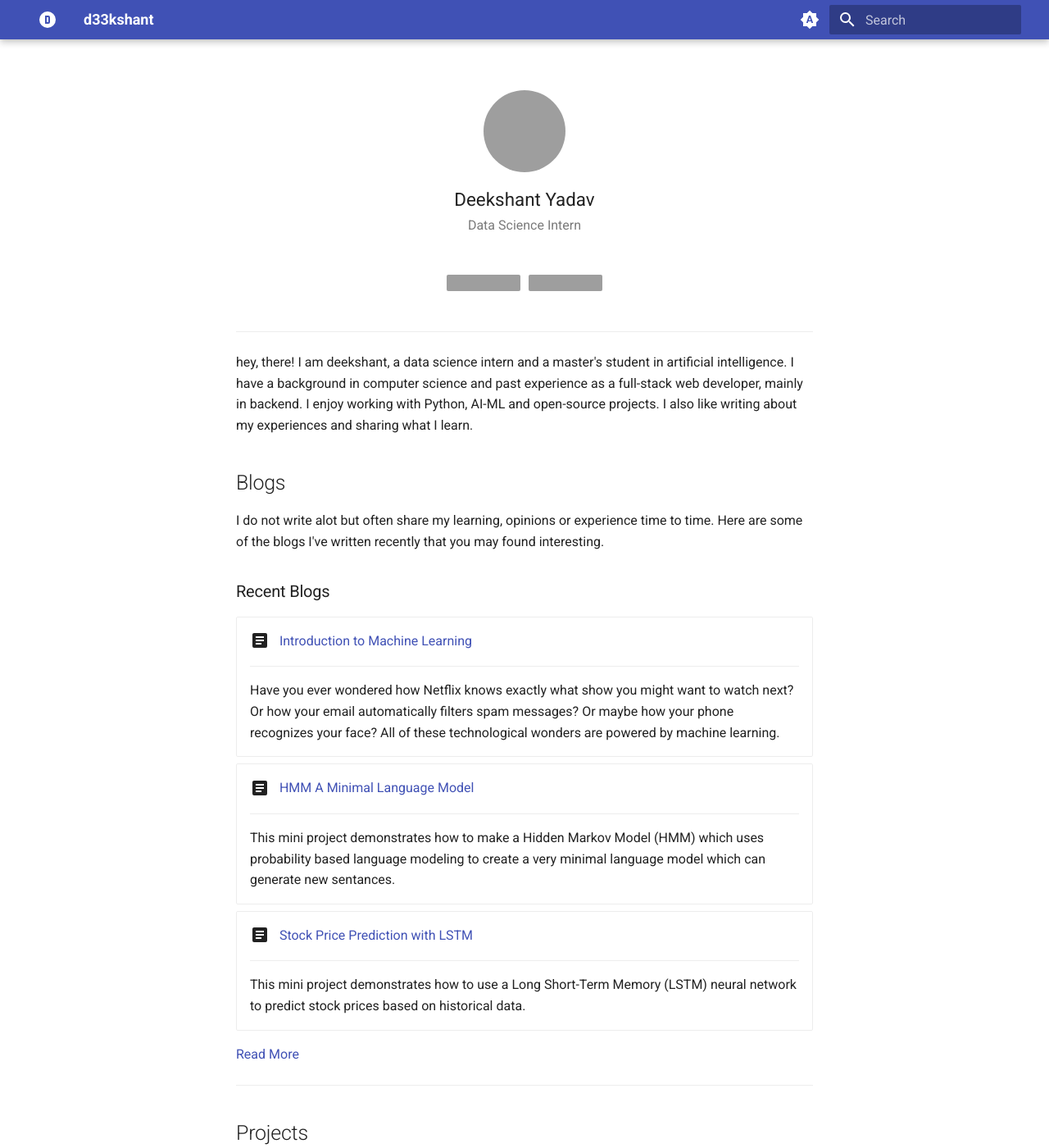
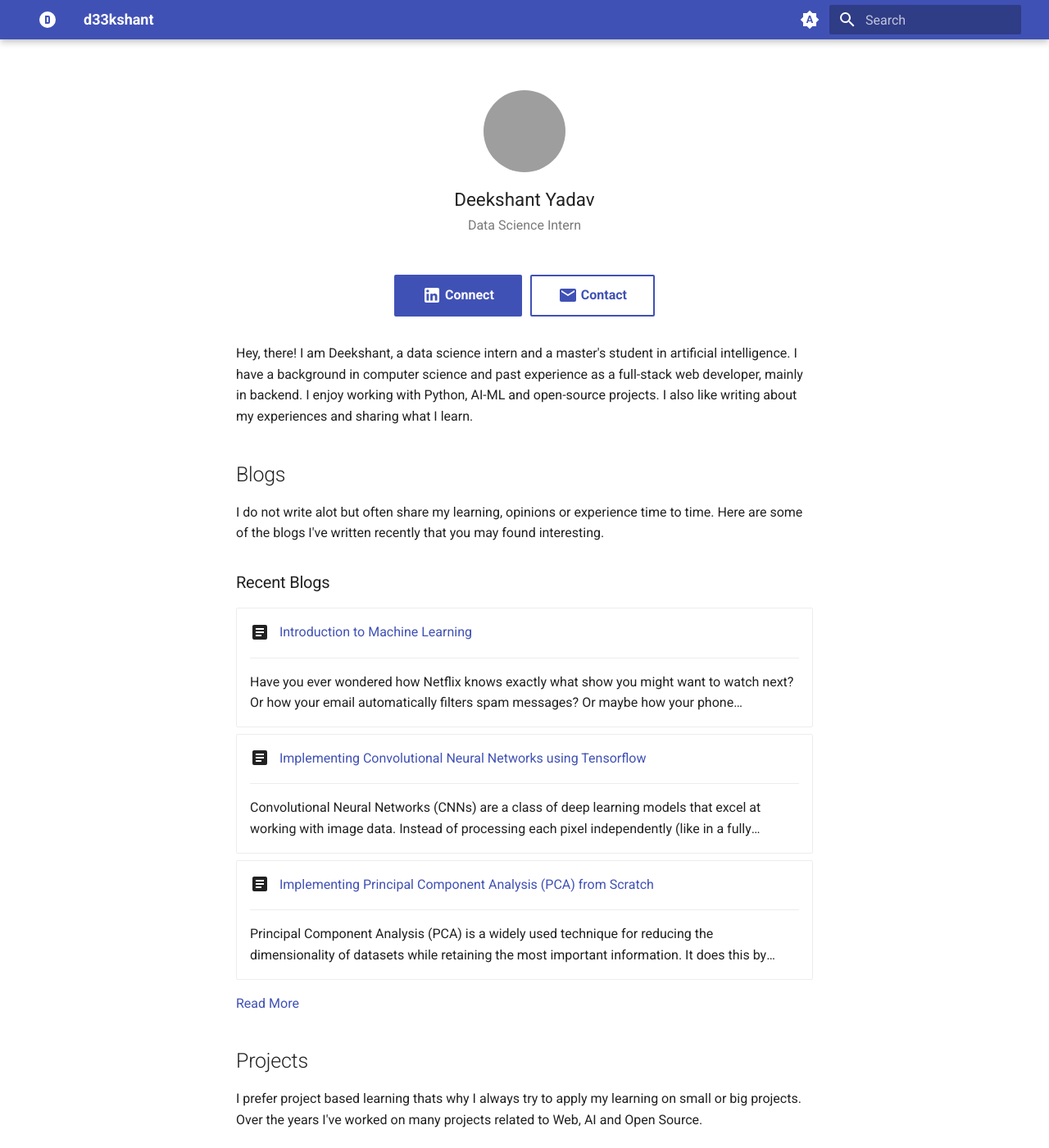
Before and after one commit to d33kshant/d33kshant.github.io, an MkDocs documentation site: the page built from docs/index.md, in a window 1280 px wide and 1400 px high. Shown: the whole window at 82% size. Built offline with MkDocs 1.6.1 and Material for MkDocs 9.7.7, drawn with Linux system fonts in a browser that asks for light colours; some of the changed text lies outside the part shown; grey boxes are pictures that could not be loaded.

```diff
--- a/docs/index.md
+++ b/docs/index.md
@@ -40,15 +40,19 @@ Data Science Intern
 
 <div markdown style="display: flex; gap: .5rem; justify-content: center;">
 
-[![Gmail](https://img.shields.io/badge/Contact-D14836?logo=gmail&logoColor=white)](mailto:d33kshant@gmail.com)
+[ :material-linkedin:{ .middle .lg } Connect](https://linkedin.com/in/deekshantyadav){ .md-button .md-button--primary target="_blank" }
 
-[![LinkedIn Learning](https://custom-icon-badges.demolab.com/badge/Connect-0A66C2?logo=linkedin-white&logoColor=fff)](https://linkedin.com/in/deekshantyadav){ target="_blank" }
+[ :material-email:{ .middle .lg } Contact](mailto:d33kshant@gmail.com){ .md-button }
+
+<!-- [![Gmail](https://img.shields.io/badge/Contact-D14836?logo=gmail&logoColor=white)](mailto:d33kshant@gmail.com)
+
+[![LinkedIn Learning](https://custom-icon-badges.demolab.com/badge/Connect-0A66C2?logo=linkedin-white&logoColor=fff)](https://linkedin.com/in/deekshantyadav){ target="_blank" } -->
 
 </div>
 
----
+# d33kshant
 
-hey, there! I am deekshant, a data science intern and a master's student in artificial intelligence. I have a background in computer science and past experience as a full-stack web developer, mainly in backend. I enjoy working with Python, AI-ML and open-source projects. I also like writing about my experiences and sharing what I learn.
+Hey, there! I am Deekshant, a data science intern and a master's student in artificial intelligence. I have a background in computer science and past experience as a full-stack web developer, mainly in backend. I enjoy working with Python, AI-ML and open-source projects. I also like writing about my experiences and sharing what I learn.
 
 
 ## Blogs
@@ -63,46 +67,72 @@ I do not write alot but often share my learning, opinions or experience time to
 
     ---
 
+    <span class="text-description">
     Have you ever wondered how Netflix knows exactly what show you might want to watch next? Or how your email automatically filters spam messages? Or maybe how your phone recognizes your face? All of these technological wonders are powered by machine learning.
+    </span>
 
--   :material-text-box:{ .lg .middle } &nbsp; [HMM A Minimal Language Model](blog/posts/hmm-a-minimal-language-model.md)
+-   :material-text-box:{ .lg .middle } &nbsp; [Implementing Convolutional Neural Networks using Tensorflow](blog/posts/implementing-convolutional-neural-networks-using-tensorflow.md)
 
     ---
 
-    This mini project demonstrates how to make a Hidden Markov Model (HMM) which uses probability based language modeling to create a very minimal language model which can generate new sentances.
+    <span class="text-description">
+    Convolutional Neural Networks (CNNs) are a class of deep learning models that excel at working with image data. Instead of processing each pixel independently (like in a fully connected neural network), CNNs use filters (or kernels) to scan across the image, capturing spatial hierarchies and local patterns like edges, textures, and shapes.
+    </span>
 
--   :material-text-box:{ .lg .middle } &nbsp; [Stock Price Prediction with LSTM](blog/posts/stock-price-prediction-with-lstm.md)
+-   :material-text-box:{ .lg .middle } &nbsp; [Implementing Principal Component Analysis (PCA) from Scratch](blog/posts/implementing-principal-component-analysis-pca-from-scratch.md)
 
     ---
 
-    This mini project demonstrates how to use a Long Short-Term Memory (LSTM) neural network to predict stock prices based on historical data.
+    <span class="text-description">
+    Principal Component Analysis (PCA) is a widely used technique for reducing the dimensionality of datasets while retaining the most important information. It does this by transforming correlated variables into a smaller set of uncorrelated variables called principal components.
+    <span>
 
 </div>
 
 [Read More](blog/index.md)
 
----
+
 
 ## Projects
 
-I prefer project based learning thats why I always try to apply my learning on small or big projects. Some projects are also available as blog as mini project or part of tutorial
+I prefer project based learning thats why I always try to apply my learning on small or big projects. Over the years I've worked on many projects related to Web, AI and Open Source.
 
 ### Pinned Projects
 
 <div class="grid cards" markdown>
 
--   :material-drawing-box:{ .lg .middle } &nbsp; [BookStore](https://github.com/d33kshant/bookstore)
+-   :material-chart-box:{ .lg .middle } &nbsp; Stock Price Prediction with LSTM
 
     ---
 
-    An e-commerce platform to by books and get recommendation for new readings.
+    A Long Short-Term Memory (LSTM) neural network to predict stock prices
 
--   :material-drawing-box:{ .lg .middle } &nbsp; [HackSafe](https://github.com/d33kshant/bookstore)
+    [Open In Google Colab](https://colab.research.google.com/drive/1bpPZ1RGcePPlbzrtTKpz4GPmTAGo9zpP?usp=sharing){ target="_blank" }
+
+-   :material-alpha-a-box:{ .lg .middle } &nbsp; HMM A Minimal Language Model
 
     ---
 
-    An Ed-Tech platform with rewards, articles, videos and quizzes.
+    Probability based language modeling to create a very minimal language model
+
+    [View](https://hmm-i86r.onrender.com/){ target="_blank" } &nbsp;&nbsp; [Open In Google Colab](https://colab.research.google.com/drive/1Y9I-IkZ3Q-dykvCpXLqcIoLoXMuwKkdf?usp=sharing){ target="_blank" }
+
+-   :material-web-box:{ .lg .middle } &nbsp; Store w/ Recommendation System
+
+    ---
+
+    An online commerece platform with content based recommendation system
+
+    [View](https://bookstore-three-psi.vercel.app/){ target="_blank" } &nbsp;&nbsp; [Open In GitHub](https://github.com/d33kshant/bookstore){ target="_blank" }
+
+-   :material-drawing-box:{ .lg .middle } &nbsp; Snake Game Bot
+
+    ---
+
+    A bot that plays classic snake game with reinforcement learning
+
+    [Read](blog/posts/implementing-q-learning-from-scratch.md) &nbsp;&nbsp; [Open In Google Colab](https://colab.research.google.com/drive/1Le3CKVlJ7HOvXjaKSijIqpr9Mb40X8kQ?usp=sharing){ target="_blank" }
 
 </div>
 
-[Explore More](https://github.com/d33kshant?tab=repositories)
+[Explore More](https://github.com/d33kshant?tab=repositories){ target="_blank" }
```
